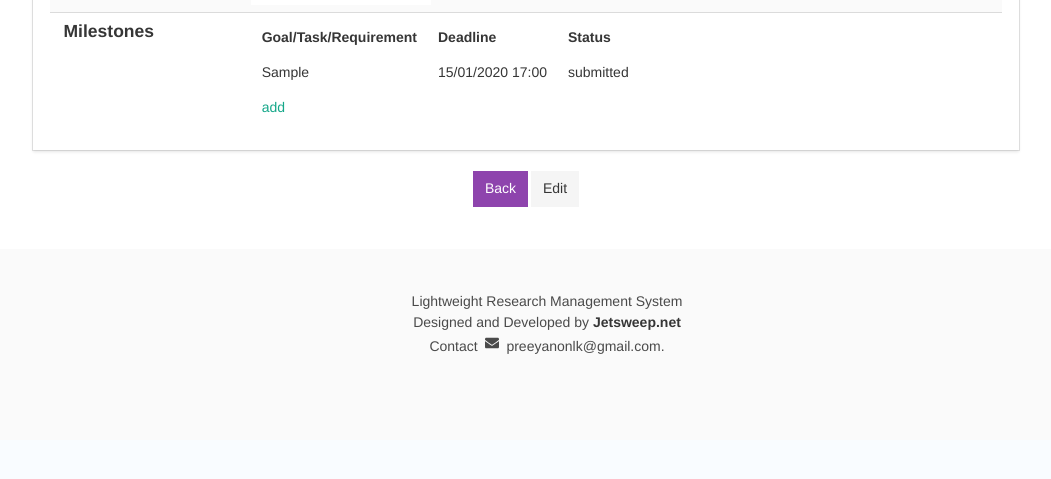
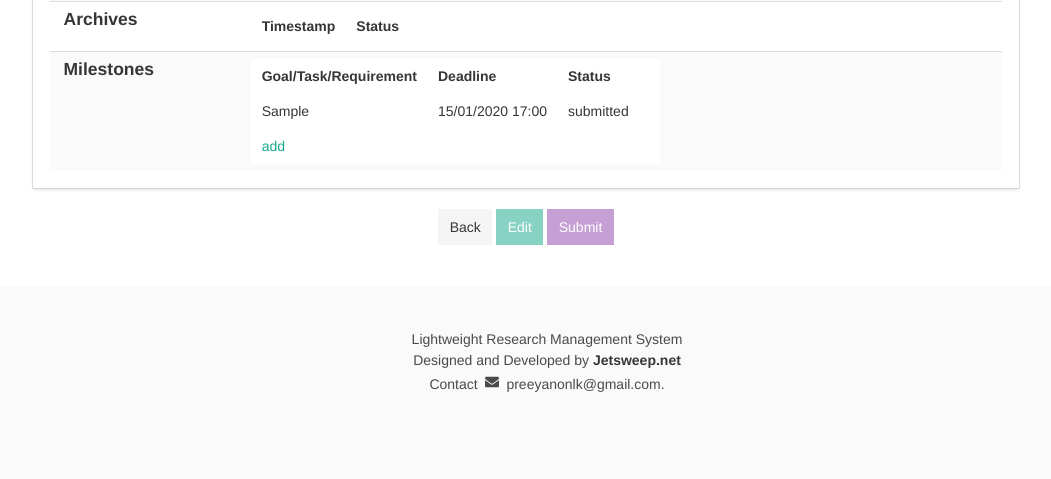
Before and after one commit to likit/stin-research-is, a Flask app: page /project/detail/1 in a window 1280 px wide. Shown: the part 1626-2105 px from the top of the page, without its empty margins (93-1144 px from the left). Before the commit the page ends 1980 px from the top, so only its background shows below. Run offline with Flask 2, Linux system fonts and the light colour scheme; a user stored in the database is signed in; tables that the repository leaves empty hold one stand-in row (values such as "Sample post"); lists and menus that the app fills with data are empty; parts of the project's set-up code (start-up, migrations or seed data) failed here and were passed over; some libraries are stand-ins or nearby versions; some web fonts are replaced.

Commit message:
added a submit button
disabled some buttons when the project status is not a draft

```diff
--- a/erm/app/templates/project/detail.html
+++ b/erm/app/templates/project/detail.html
@@ -58,6 +58,11 @@
                 <tr>
                     <td class="title is-size-5" width="20%">Status</td><td>{{ project.status }}</td>
                 </tr>
+                {% if project.status == 'submitted' %}
+                <tr>
+                    <td class="title is-size-5" width="20%">Submitted at</td><td>วันที่ {{ project.submitted_at|localdatetime }} นาฬิกา</td>
+                </tr>
+                {% endif %}
                 <tr>
                     <td class="title is-size-5" width="20%">Prospected Journals</td><td>{{ project.prospected_journals }}</td>
                 </tr>
@@ -107,7 +112,7 @@
                             <tr>
                                 <td colspan="4" class="has-text-centered">
                                     <a href="{{ url_for('project.add_member', project_id=project.id) }}"
-                                       {% if current_user != project.creator or not current_user.is_authenticated %}
+                                       {% if current_user != project.creator or not current_user.is_authenticated or project.status != 'draft' %}
                                        disabled
                                        {% endif %}
                                        class="is-link is-outlined button">
@@ -211,6 +216,9 @@
                                 <td colspan="5" class="has-text-centered">
                                     <a class="is-link is-outlined button"
                                        href="{{ url_for('project.add_figure', project_id=project.id) }}"
+                                       {% if current_user != project.creator or project.status != "draft" %}
+                                       disabled
+                                       {% endif %}
                                         >
                                         <span class="icon">
                                             <i class="fas fa-plus"></i>
@@ -241,6 +249,9 @@
                             <tr>
                                 <td colspan="2">
                                     <a href="{{ url_for('project.confirm_add_ethic', project_id=project.id) }}"
+                                       {% if project.status != "full" %}
+                                       disabled
+                                       {% endif %}
                                        class="button is-link">Submit Ethic Request</a>
                                 </td>
                             </tr>
@@ -310,9 +321,20 @@
             </table>
             </div>
             <div class="has-text-centered">
-                <a href="{{ request.referrer }}" class="button is-primary">Back</a>
+                <a href="{{ request.referrer }}" class="button is-light">Back</a>
                 {% if (project.creator == current_user or current_user.role == 1) and current_user.is_authenticated %}
-                <a href="{{ url_for('project.edit_project', project_id=project.id) }}" class="button is-light">Edit</a>
+                <a href="{{ url_for('project.edit_project', project_id=project.id) }}"
+                   class="button is-link"
+                   {% if project.status == 'submitted' %}
+                    disabled
+                    {% endif %}
+                >Edit</a>
+                <a href="{{ url_for('project.submit_project', project_id=project.id) }}"
+                   class="button is-primary"
+                   {% if project.status == 'submitted' %}
+                    disabled
+                    {% endif %}
+                >Submit</a>
                 {% endif %}
             </div>
         </div>
```
